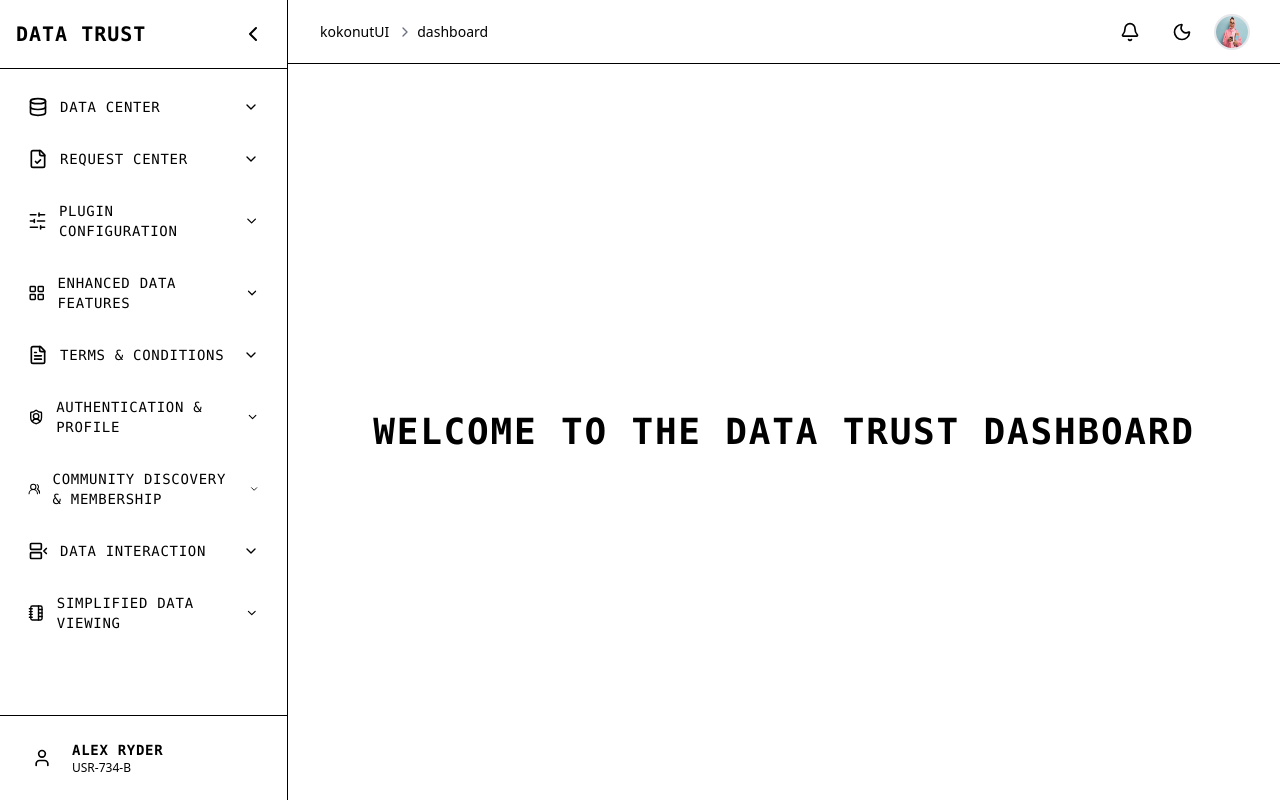
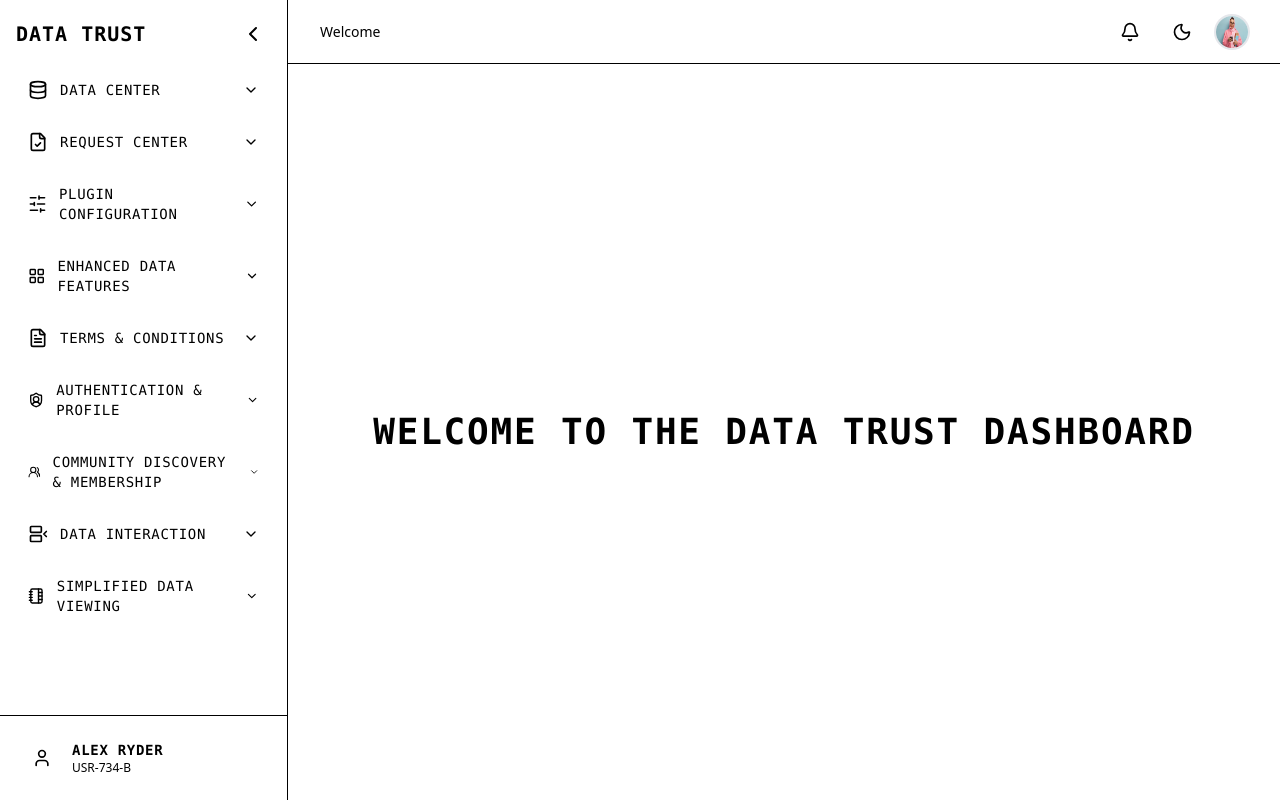
Before and after one commit to Kabbya04/UofT-DataTrust, a Next.js app in the folder civic-data-trust/: page / in a window 1280 px wide. Built offline with nearby package versions, Linux system fonts and the light colour scheme.

Commit message:
dropdown typography and icons fixed

```diff
--- a/civic-data-trust/app/components/dashboard/sidebar.tsx
+++ b/civic-data-trust/app/components/dashboard/sidebar.tsx
@@ -1,25 +1,42 @@
 'use client';
 
-import React, { useState, useEffect, useRef, Children } from 'react';
+import React, { useState, useEffect, useRef } from 'react';
 import Link from 'next/link';
 import { usePathname } from 'next/navigation';
 import {
+  Activity,
+  BarChart3,
+  Bell,
+  BetweenHorizonalEndIcon,
   ChevronDown,
   ChevronLeft,
   Database,
+  Eye,
+  EyeOff,
   FileCheck,
+  FileClock,
+  FileIcon,
+  FileJson2,
+  FileSearch,
+  FileText,
+  GitBranch,
+  History,
+  KeyRound,
   LayoutGrid,
+  Library,
+  Lightbulb,
+  NotebookTabsIcon,
+  Search,
+  Settings2,
+  ShieldCheck,
+  ShieldUserIcon,
   SlidersHorizontal,
-  FileText,
+  UploadCloud,
   User,
+  UserCog,
+  UserPlus,
   Users,
   Users2,
-  LucideChartBarDecreasing,
-  BetweenHorizonalEndIcon,
-  UserPenIcon,
-  ShieldUserIcon,
-  NotebookTabsIcon,
-  FileIcon,
 } from 'lucide-react';
 
 
@@ -30,23 +47,10 @@ const menuItems = [
     href: "/data-center",
     icon: Database,
     subItems: [
-      { id: "upload-dataset",
-        title: "Upload dataset",
-        href: "/data-center/upload-dataset", icon: FileIcon
-      },
-      { id: "file-management",
-        title: "File Management",
-        href: "/data-center/file-management", icon: FileIcon
-      },
-      { id: "metadata-configuration",
-        title: "Metadata Configuration",
-        href: "/data-center/metadata-configuration",
-        icon: FileIcon },
-      { id: "data-history",
-        title: "Data History",
-        href: "/data-center/data-history",
-        icon: FileIcon
-      },
+      { id: "upload-dataset", title: "Upload dataset", href: "/data-center/upload-dataset", icon: UploadCloud },
+      { id: "file-management", title: "File Management", href: "/data-center/file-management", icon: FileIcon },
+      { id: "metadata-configuration", title: "Metadata Configuration", href: "/data-center/metadata-configuration", icon: Settings2 },
+      { id: "data-history", title: "Data History", href: "/data-center/data-history", icon: History },
     ],
   },
   {
@@ -55,16 +59,8 @@ const menuItems = [
     href: "/request-center",
     icon: FileCheck,
     subItems: [
-      { id: "request-review",
-        title: "Request Review",
-        href: "/request-center/request-review",
-        icon: FileIcon
-      },
-      { id: "request-history",
-        title: "Request History",
-        href: "/request-center/request-history",
-        icon: FileIcon
-      },
+      { id: "request-review", title: "Request Review", href: "/request-center/request-review", icon: FileSearch },
+      { id: "request-history", title: "Request History", href: "/request-center/request-history", icon: History },
     ],
   },
   {
@@ -73,9 +69,9 @@ const menuItems = [
     href: "/plugin-configuration",
     icon: SlidersHorizontal,
     subItems: [
-      { id: "access-control", title: "Access Control", href: "/plugin-configuration/access-control", icon: FileIcon },
-      { id: "data-expose-control", title: "Data Expose Control", href: "/plugin-configuration/data-expose-control", icon: FileIcon },
-      { id: "plugin-request-review", title: "Plugin Request Review", href: "/plugin-configuration/plugin-request-review", icon: FileIcon },
+      { id: "access-control", title: "Access Control", href: "/plugin-configuration/access-control", icon: KeyRound },
+      { id: "data-expose-control", title: "Data Expose Control", href: "/plugin-configuration/data-expose-control", icon: EyeOff },
+      { id: "plugin-request-review", title: "Plugin Request Review", href: "/plugin-configuration/plugin-request-review", icon: FileSearch },
     ],
   },
   {
@@ -84,9 +80,9 @@ const menuItems = [
     href: "/enhanced-data-features",
     icon: LayoutGrid,
     subItems: [
-      { id: "dataset-metadata", title: "Dataset Metadata", href: "/enhanced-data-features/dataset-metadata", icon: FileIcon },
-      { id: "history", title: "History", href: "/enhanced-data-features/history", icon: FileIcon },
-      { id: "audit-log", title: "Audit Log", href: "/enhanced-data-features/audit-log", icon: FileIcon },
+      { id: "dataset-metadata", title: "Dataset Metadata", href: "/enhanced-data-features/dataset-metadata", icon: FileJson2 },
+      { id: "history", title: "History", href: "/enhanced-data-features/history", icon: History },
+      { id: "audit-log", title: "Audit Log", href: "/enhanced-data-features/audit-log", icon: FileClock },
     ],
   },
   {
@@ -95,9 +91,9 @@ const menuItems = [
     href: "/terms-and-conditions",
     icon: FileText,
     subItems: [
-      { id: "tc", title: "T&C", href: "/terms-and-conditions/tc", icon: FileIcon },
-      { id: "version-control", title: "Version Control", href: "/terms-and-conditions/version-control", icon: FileIcon },
-      { id: "compliance-tracking", title: "Compliance Tracking", href: "/terms-and-conditions/compliance-tracking", icon: FileIcon },
+      { id: "tc", title: "T&C", href: "/terms-and-conditions/tc", icon: FileText },
+      { id: "version-control", title: "Version Control", href: "/terms-and-conditions/version-control", icon: GitBranch },
+      { id: "compliance-tracking", title: "Compliance Tracking", href: "/terms-and-conditions/compliance-tracking", icon: ShieldCheck },
     ],
   },
   {
@@ -106,21 +102,8 @@ const menuItems = [
     href: "/authentication-profile",
     icon: ShieldUserIcon,
     subItems: [
-      // { id: "login-screen",
-      //   title: "Login Screen",
-      //   href: "/authentication-profile/login-screen",
-      //   icon: FileIcon
-      // },
-      { id: "profile-management",
-        title: "Profile Management",
-        href: "/authentication-profile/profile-management",
-        icon: FileIcon
-      },
-      { id: "notification-center",
-        title: "Notification Center",
-        href: "/authentication-profile/notification-center",
-        icon: FileIcon
-      },
+      { id: "profile-management", title: "Profile Management", href: "/authentication-profile/profile-management", icon: UserCog },
+      { id: "notification-center", title: "Notification Center", href: "/authentication-profile/notification-center", icon: Bell },
     ],
   },
   {
@@ -129,18 +112,10 @@ const menuItems = [
     href: "/community-discovery-and-membership",
     icon: Users2,
     subItems: [
-      { id: "community-discovery-portal", title: "Community Discovery Portal", href: "/community-discovery-and-membership/community-discovery-portal",
-        icon: FileIcon
-      },
-      {
-        id: "community-details-viewer",
-        title: "Community Details Viewer", href: "/community-discovery-and-membership/community-details-viewer",
-        icon: FileIcon
-      },
-      {
-        id: "membership-request-interface", title: "Membership Request Interface", href: "/community-discovery-and-membership/membership-request-interface", icon: FileIcon },
-      {
-        id: "membership-status-tracking", title: "Membership Status Tracking", href: "/community-discovery-and-membership/membership-status-tracking", icon: FileIcon },
+      { id: "community-discovery-portal", title: "Community Discovery Portal", href: "/community-discovery-and-membership/community-discovery-portal", icon: Search },
+      { id: "community-details-viewer", title: "Community Details Viewer", href: "/community-discovery-and-membership/community-details-viewer", icon: Library },
+      { id: "membership-request-interface", title: "Membership Request Interface", href: "/community-discovery-and-membership/membership-request-interface", icon: UserPlus },
+      { id: "membership-status-tracking", title: "Membership Status Tracking", href: "/community-discovery-and-membership/membership-status-tracking", icon: Users },
     ],
   },
   {
@@ -149,12 +124,12 @@ const menuItems = [
     href: "/data-interaction",
     icon: BetweenHorizonalEndIcon,
     subItems: [
-      { id: "community-data-viewer", title: "Community Data Viewer", href: "/data-interaction/community-data-viewer", icon: FileIcon },
-      { id: "basic-data-viewing", title: "Basic Data Viewing", href: "/data-interaction/basic-data-viewing", icon: FileIcon },
-      { id: "data-visualization-tools", title: "Data Visualization Tools", href: "/data-interaction/data-visualization-tools", icon: FileIcon },
-      { id: "audit-log-viewer", title: "Audit Log Viewer", href: "/data-interaction/audit-log-viewer", icon: FileIcon },
-      { id: "basic-log-viewing", title: "Basic Log Viewing", href: "/data-interaction/basic-log-viewing", icon: FileIcon },
-      { id: "usage-pattern-analysis", title: "Usage Pattern Analysis", href: "/data-interaction/usage-pattern-analysis", icon: FileIcon },
+      { id: "community-data-viewer", title: "Community Data Viewer", href: "/data-interaction/community-data-viewer", icon: Eye },
+      { id: "basic-data-viewing", title: "Basic Data Viewing", href: "/data-interaction/basic-data-viewing", icon: FileText },
+      { id: "data-visualization-tools", title: "Data Visualization Tools", href: "/data-interaction/data-visualization-tools", icon: BarChart3 },
+      { id: "audit-log-viewer", title: "Audit Log Viewer", href: "/data-interaction/audit-log-viewer", icon: FileClock },
+      { id: "basic-log-viewing", title: "Basic Log Viewing", href: "/data-interaction/basic-log-viewing", icon: History },
+      { id: "usage-pattern-analysis", title: "Usage Pattern Analysis", href: "/data-interaction/usage-pattern-analysis", icon: Activity },
     ],
   },
   {
@@ -163,96 +138,11 @@ const menuItems = [
     href: "/simplified-data-viewing",
     icon: NotebookTabsIcon,
     subItems: [
-      {
-        id: "community-specific-data-access",
-        title: "Community Specific Data Access",
-        href: "/simplified-data-viewing/community-specific-data-access",
-        icon: FileIcon
-      },
-      {
-        id: "basic-community-insight",
-        title: "Basic Community Insight",
-        href: "/simplified-data-viewing/basic-community-insight",
-        icon: FileIcon
-      },
+      { id: "community-specific-data-access", title: "Community Specific Data Access", href: "/simplified-data-viewing/community-specific-data-access", icon: KeyRound },
+      { id: "basic-community-insight", title: "Basic Community Insight", href: "/simplified-data-viewing/basic-community-insight", icon: Lightbulb },
     ],
   },
 ];
-
-
-
-
-// const menuItems = [
-//   // ... (menuItems array remains the same)
-//   {
-//     id:"data-center",
-//     title: 'Data Center',
-//     href: '/data-center',
-//     icon: Database,
-//     subItems: [
-//       'Upload dataset',
-//       'File Management',
-//       'Metadata Configuration',
-//       'Data History'
-//     ],
-//   },
-//   {
-//     id:'request-center',
-//     title: 'Request Center',
-//     href: '/request-center',
-//     icon: FileCheck,
-//     subItems: ['Request Review', 'Request History'],
-//   },
-//   {
-//     id:'plugin-configuration',
-//     title: 'Plugin Configuration',
-//     href: '/plugin-configuration',
-//     icon: SlidersHorizontal,
-//     subItems: ['Access Control', 'Data Expose Control', 'Plugin Request Review'],
-//   },
-//   {
-//     id:'enhanced-data-features',
-//     title: 'Enhanced Data features',
-//     href: '/enhanced-data-features',
-//     icon: LayoutGrid,
-//     subItems: ['Dataset Metadata', 'History', 'Audit Log'],
-//   },
-//   {
-//     id:'terms-and-conditions',
-//     title: 'Terms & Conditions',
-//     href: '/terms-and-conditions',
-//     icon: FileText,
-//     subItems: ['T&C', 'Version Control', 'Compliance Tracking'],
-//   },
-//    {
-//     id:'authentication-profile',
-//     title: 'Authentication & Profile',
-//     href: '/authentication-profile',
-//     icon: ShieldUserIcon,
-//     subItems: ['Login Screen', 'Profile Management', 'Notification Center'],
-//   },
-//   {
-//     id:'community-discovery-and-membership',
-//     title: 'Community Discovery & Membership',
-//     href: '/community-discovery-and-membership',
-//     icon: Users2,
-//     subItems: ['Community Discovery Portal', 'Community Details Viewer', 'Membership Request Interface','Membership Status Tracking'],
-//   },
-//   {
-//     id:'data-interaction',
-//     title: 'Data Interaction',
-//     href: '/data-interaction',
-//     icon: BetweenHorizonalEndIcon,
-//     subItems: ['Community Data Viewer', 'Basic Data Viewing', 'Data Visualization Tools','Audit Log Viewer','Basic Log Viewing','Usage Pattern Analysis"'],
-//   },
-//   {
-//     id:'simplified-data-viewing',
-//     title: 'Simplified Data Viewing',
-//     href: '/simplified-data-viewing',
-//     icon: NotebookTabsIcon,
-//     subItems: ['Community Specific Data Access', 'Basic Community Insight'],
-//   },
-// ];
 
 
 export function Sidebar() {
@@ -294,11 +184,13 @@ export function Sidebar() {
       className={`flex flex-col bg-background border-r border-border transition-all duration-300 ease-in-out ${isCollapsed ? 'w-20' : 'w-72'
         }`}
     >
-      <div className={`flex items-center p-4 border-b border-border ${isCollapsed ? 'justify-center' : 'justify-between'}`}>
+      <div className={`flex items-center p-4 ${isCollapsed ? 'justify-center' : 'justify-between'}`}>
         {!isCollapsed && (
-          <h1 className="text-xl font-bold text-mono-caps text-primary">
-            Data Trust
-          </h1>
+          <Link href="/">
+            <h1 className="text-xl font-bold text-mono-caps text-primary">
+              Data Trust
+            </h1>
+          </Link>
         )}
         <button
           onClick={() => setIsCollapsed(!isCollapsed)}
@@ -310,10 +202,8 @@ export function Sidebar() {
         </button>
       </div>
 
-      <nav className="flex-1 px-4 py-4 space-y-2 overflow-y-auto">
-        {/* Menu items rendering remains the same */}
+      <nav className="flex-1 px-4 pb-4 space-y-2 overflow-y-auto">
         {menuItems.map((item) => {
-          const isActive = pathname.startsWith(item.href);
           const isMenuOpen = openMenu === item.title;
 
           return (
@@ -325,12 +215,11 @@ export function Sidebar() {
                   }`}
                 onClick={() => toggleMenu(item.title)}
               >
-                <button
-                // href={item.href}
+                <div
                 className="flex items-center justify-start gap-3">
                   <item.icon className="h-5 w-5" />
                   {!isCollapsed && <span className="font-medium text-mono-caps text-start text-sm">{item.title}</span>}
-                </button>
+                </div>
                 {!isCollapsed && item.subItems.length > 0 && (
                   <ChevronDown
                     className={`h-4 w-4 transition-transform duration-200 ${isMenuOpen ? 'rotate-180' : ''
@@ -341,13 +230,16 @@ export function Sidebar() {
               {!isCollapsed && isMenuOpen && (
                 <div className={`pl-8 mt-2 space-y-2 border-l-2 border-primary/20 ml-4 `}>
                   {item.subItems.map((sub) => (
-                    <Link href={sub.href}
+                    <Link
+                      href={sub.href}
                       key={sub.id}
-                      className={`block text-sm text-muted-foreground hover:text-foreground gap-3 p-3 rounded transition-colors ${activeSection === sub.id
-                    ? "bg-orange-500 text-white"
-                    : " dark:hover:text-white hover:bg-neutral-800"
-                  }`}
+                      className={`flex items-center gap-3 p-3 rounded text-sm transition-colors text-mono-caps ${
+                        activeSection === sub.id
+                          ? "bg-orange-500 text-white"
+                          : "text-foreground/80 hover:text-foreground hover:bg-neutral-800"
+                      }`}
                     >
+                      <sub.icon className="h-4 w-4 shrink-0" />
                       {sub.title}
                     </Link>
                   ))}
--- a/civic-data-trust/app/components/dashboard/top-nav.tsx
+++ b/civic-data-trust/app/components/dashboard/top-nav.tsx
@@ -13,8 +13,7 @@ interface BreadcrumbItem {
 
 export default function TopNav() {
   const breadcrumbs: BreadcrumbItem[] = [
-    { label: "kokonutUI", href: "#" },
-    { label: "dashboard", href: "#" },
+    { label: "Welcome", href: "#" }
   ]
 
   return (
--- a/civic-data-trust/app/globals.css
+++ b/civic-data-trust/app/globals.css
@@ -2,8 +2,8 @@
 @import "tailwindcss";
 
 /*
-  Define your theme variables here.
-  The .auth-theme class will activate this theme.
+  Auth Theme - These styles apply ONLY to the sign-in/sign-up pages.
+  They are activated by the .auth-theme class in (auth)/layout.tsx.
 */
 .auth-theme {
   /* Light Theme Colors - Keep your existing light theme */
@@ -30,81 +30,31 @@
 }
 
 .dark.auth-theme {
-  /* New Dark Theme Colors - Updated to match your desired theme */
-  --background: oklch(0.16 0.01 240); /* Dark blue-gray: hsl(240 5.9% 10%) converted */
-  --foreground: oklch(0.98 0 0); /* Off-white */
-  --card: oklch(0.19 0.008 240); /* Slightly lighter card: hsl(240 4% 12%) converted */
+  /* Dark Theme Colors for Auth pages */
+  --background: oklch(0.16 0.01 240);
+  --foreground: oklch(0.98 0 0);
+  --card: oklch(0.19 0.008 240);
   --card-foreground: oklch(0.98 0 0);
-  --primary: oklch(0.69 0.19 45); /* Bright Orange: hsl(26 83% 58%) converted */
-  --primary-foreground: oklch(0.15 0 0); /* Dark text on orange */
-  --secondary: oklch(0.23 0 0); /* hsl(0 0% 14.9%) converted */
+  --primary: oklch(0.69 0.19 45);
+  --primary-foreground: oklch(0.15 0 0);
+  --secondary: oklch(0.23 0 0);
   --secondary-foreground: oklch(0.98 0 0);
-  --muted: oklch(0.23 0 0); /* hsl(0 0% 14.9%) converted */
-  --muted-foreground: oklch(0.67 0 0); /* hsl(0 0% 63.9%) converted */
+  --muted: oklch(0.23 0 0);
+  --muted-foreground: oklch(0.67 0 0);
   --accent: oklch(0.23 0 0);
   --accent-foreground: oklch(0.98 0 0);
-  --destructive: oklch(0.44 0.13 27); /* hsl(0 62.8% 30.6%) converted */
+  --destructive: oklch(0.44 0.13 27);
   --destructive-foreground: oklch(0.98 0 0);
-  --border: oklch(0.24 0.006 240); /* Border: hsl(240 3.7% 15.9%) converted */
+  --border: oklch(0.24 0.006 240);
   --input: oklch(0.23 0 0);
-  --ring: oklch(0.69 0.19 45); /* Ring color to match primary orange */
+  --ring: oklch(0.69 0.19 45);
   --violet-400: oklch(0.72 0.15 285);
   --violet-500: oklch(0.67 0.16 245);
   --radius: 0.5rem;
 }
 
-/* Alternative: Dashboard theme class for specific dashboard styling */
-.dashboard-theme {
-  /* Dashboard Light Theme - if you need a specific dashboard light mode */
-  --background: 0 0% 100%;
-  --foreground: 0 0% 3.9%;
-  --card: 0 0% 100%;
-  --card-foreground: 0 0% 3.9%;
-  --popover: 0 0% 100%;
-  --popover-foreground: 0 0% 3.9%;
-  --primary: 0 0% 9%;
-  --primary-foreground: 0 0% 98%;
-  --secondary: 0 0% 96.1%;
-  --secondary-foreground: 0 0% 9%;
-  --muted: 0 0% 96.1%;
-  --muted-foreground: 0 0% 45.1%;
-  --accent: 0 0% 96.1%;
-  --accent-foreground: 0 0% 9%;
-  --destructive: 0 84.2% 60.2%;
-  --destructive-foreground: 0 0% 98%;
-  --border: 0 0% 89.8%;
-  --input: 0 0% 89.8%;
-  --ring: 0 0% 3.9%;
-  --radius: 0.5rem;
-}
-
-.dark.dashboard-theme {
-  /* Dashboard Dark Theme - Your new theme */
-  --background: 240 5.9% 10%; /* Dark blue-gray from sidebar */
-  --foreground: 0 0% 98%;
-  --card: 240 4% 12%; /* Slightly lighter card color */
-  --card-foreground: 0 0% 98%;
-  --popover: 240 5.9% 10%;
-  --popover-foreground: 0 0% 98%;
-  --primary: 26 83% 58%; /* Bright Orange for accents */
-  --primary-foreground: 0 0% 9%;
-  --secondary: 0 0% 14.9%;
-  --secondary-foreground: 0 0% 98%;
-  --muted: 0 0% 14.9%;
-  --muted-foreground: 0 0% 63.9%;
-  --accent: 0 0% 14.9%;
-  --accent-foreground: 0 0% 98%;
-  --destructive: 0 62.8% 30.6%;
-  --destructive-foreground: 0 0% 98%;
-  --border: 240 3.7% 15.9%; /* Border from sidebar */
-  --input: 0 0% 14.9%;
-  --ring: 26 83% 58%; /* Ring color to match primary orange */
-  --radius: 0.5rem;
-}
-
 /*
   Map your CSS variables to Tailwind's theme.
-  Added new mappings for additional properties
 */
 @theme {
   --color-background: var(--background);
@@ -135,6 +85,33 @@
 }
 
 @layer base {
+  /*
+    This is the NEW, CORRECT dark theme for the entire application,
+    including the dashboard. It is applied when the <html> tag has the .dark class.
+  */
+  .dark {
+    --background: 0 0% 16%; /* Neutral dark gray #282828 */
+    --foreground: 0 0% 98%;
+    --card: 0 0% 20%; /* Slightly lighter gray for cards */
+    --card-foreground: 0 0% 98%;
+    --popover: 0 0% 16%;
+    --popover-foreground: 0 0% 98%;
+    --primary: 26 83% 58%; /* Bright Orange for accents */
+    --primary-foreground: 0 0% 9%;
+    --secondary: 0 0% 14.9%;
+    --secondary-foreground: 0 0% 98%;
+    --muted: 0 0% 14.9%;
+    --muted-foreground: 0 0% 63.9%;
+    --accent: 0 0% 14.9%;
+    --accent-foreground: 0 0% 98%;
+    --destructive: 0 62.8% 30.6%;
+    --destructive-foreground: 0 0% 98%;
+    --border: 0 0% 22%; /* A slightly lighter border for better contrast */
+    --input: 0 0% 14.9%;
+    --ring: 26 83% 58%; /* Ring color to match primary orange */
+    --radius: 0.5rem;
+  }
+
   * {
     @apply border-border;
   }
@@ -156,13 +133,12 @@
     background-size: 100% 100%;
   }
 
-  /* New typography utility from your desired theme */
   .text-mono-caps {
     @apply font-mono uppercase tracking-wider;
   }
 }
 
-/* Custom Animations - Keep your existing animations */
+/* Custom Animations */
 @layer utilities {
   .animate-element { animation: fade-in 0.8s both; }
   .animate-slide-right { animation: slide-in-right 0.8s cubic-bezier(0.25, 1, 0.5, 1) both; }
```
Also changed, not shown: 1 other file (tests, documents, lock files or other folders).
